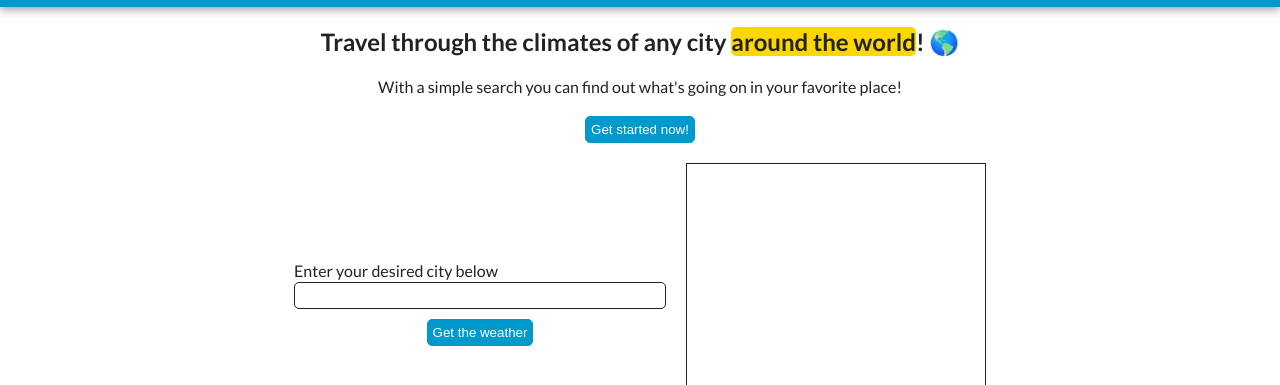
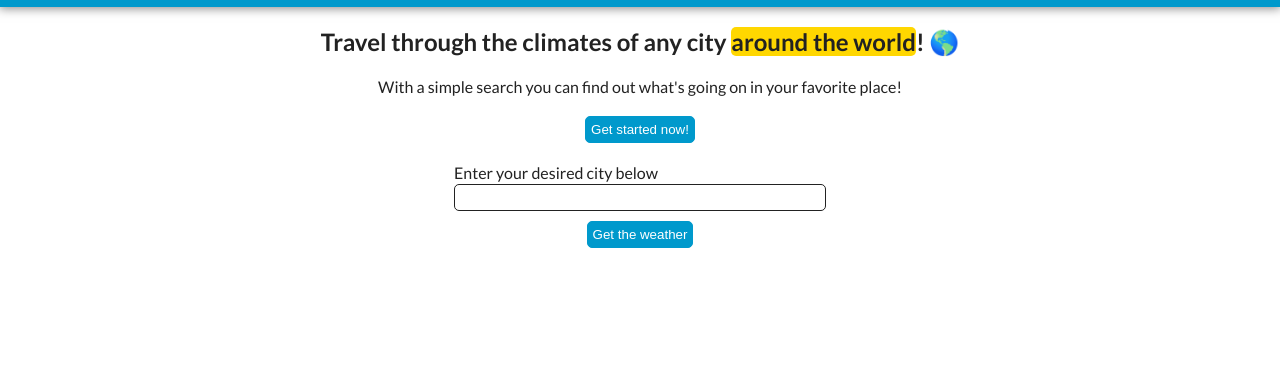
Before and after one commit to LuizHeenriquee/weather-app, a plain HTML site: page index.html in a window 1280 px wide. Shown: the part 57-442 px from the top of the page. Drawn offline with Linux system fonts and the light colour scheme.

Commit message:
Ajustes no CSS de "weather-response"

```diff
--- a/styles/weatherInfo.css
+++ b/styles/weatherInfo.css
@@ -2,15 +2,15 @@
   display: flex;
   flex-direction: column;
   align-items: center;
+  justify-content: center;
 
   & #weather-response {
+    display: flex;
+    flex-direction: column;
+    align-items: center;
+    gap: 1.5rem;
     width: 30rem;
     height: 30rem;
-    border: 1px solid var(--text-color);
-
-    & ul {
-      list-style: none;
-    }
   }
 }
 
@@ -33,8 +33,6 @@ form {
 
 @media (min-width: 1024px) {
   #weather-info {
-    flex-direction: row;
-    justify-content: center;
     gap: 2rem;
   }
 
```
